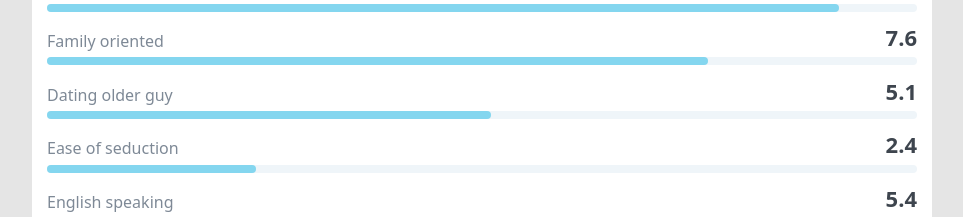
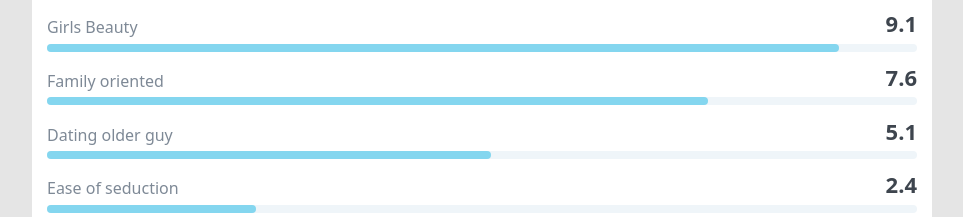
Before and after one commit to dreyhiflden/leadsdoit, a website: page index.html in a window 1280 px wide. Shown: the part 155-372 px from the top of the page, without its empty margins (158-1121 px from the left). Drawn offline with nearby package versions, Linux system fonts and the light colour scheme.

Commit message:
Minor changes

```diff
--- a/src/main.scss
+++ b/src/main.scss
@@ -10,7 +10,7 @@ $primary-color: #3e454e;
   max-width: 80%;
   background: #fff;
   margin: 0 auto;
-  padding: 0 15px;
+  padding: 40px 15px 0 15px;
 }
 
 .wrapper {
```
Also changed, not shown: index.html (+0 -10 lines), css/main.css.
